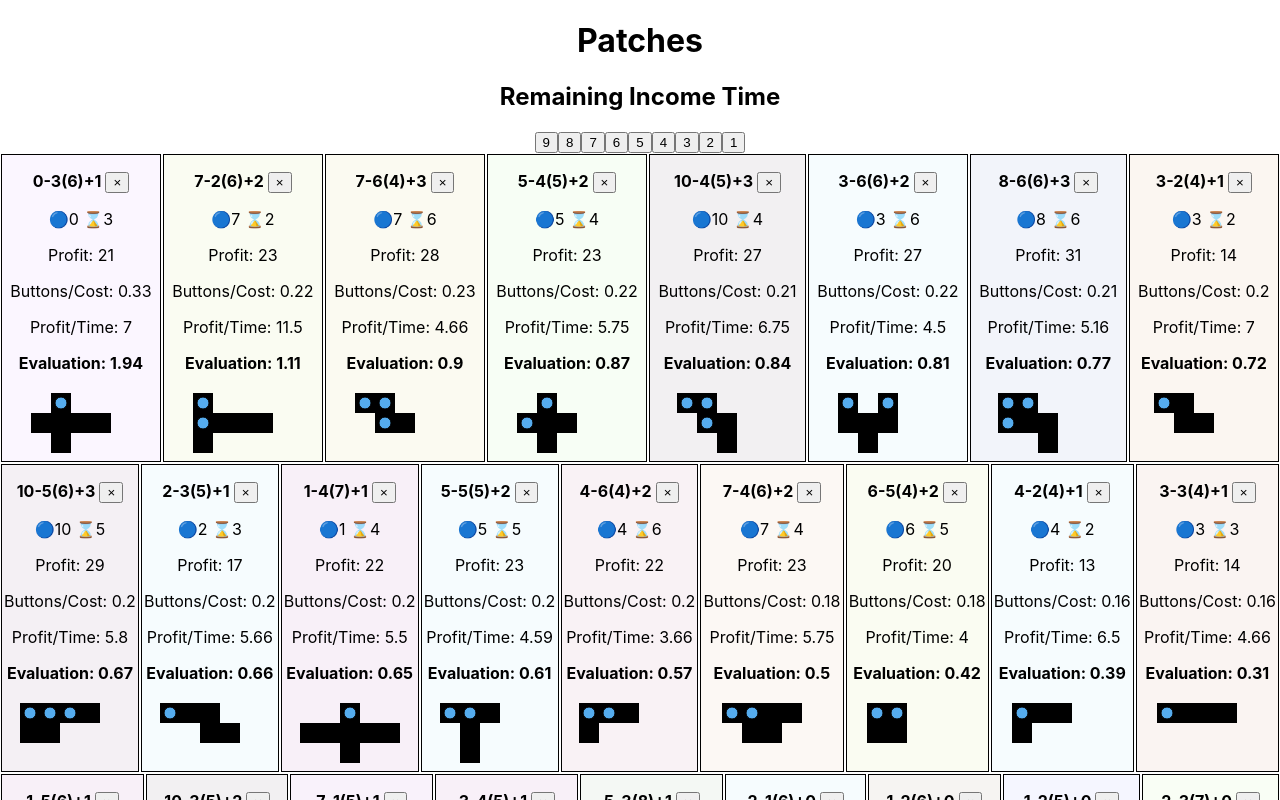
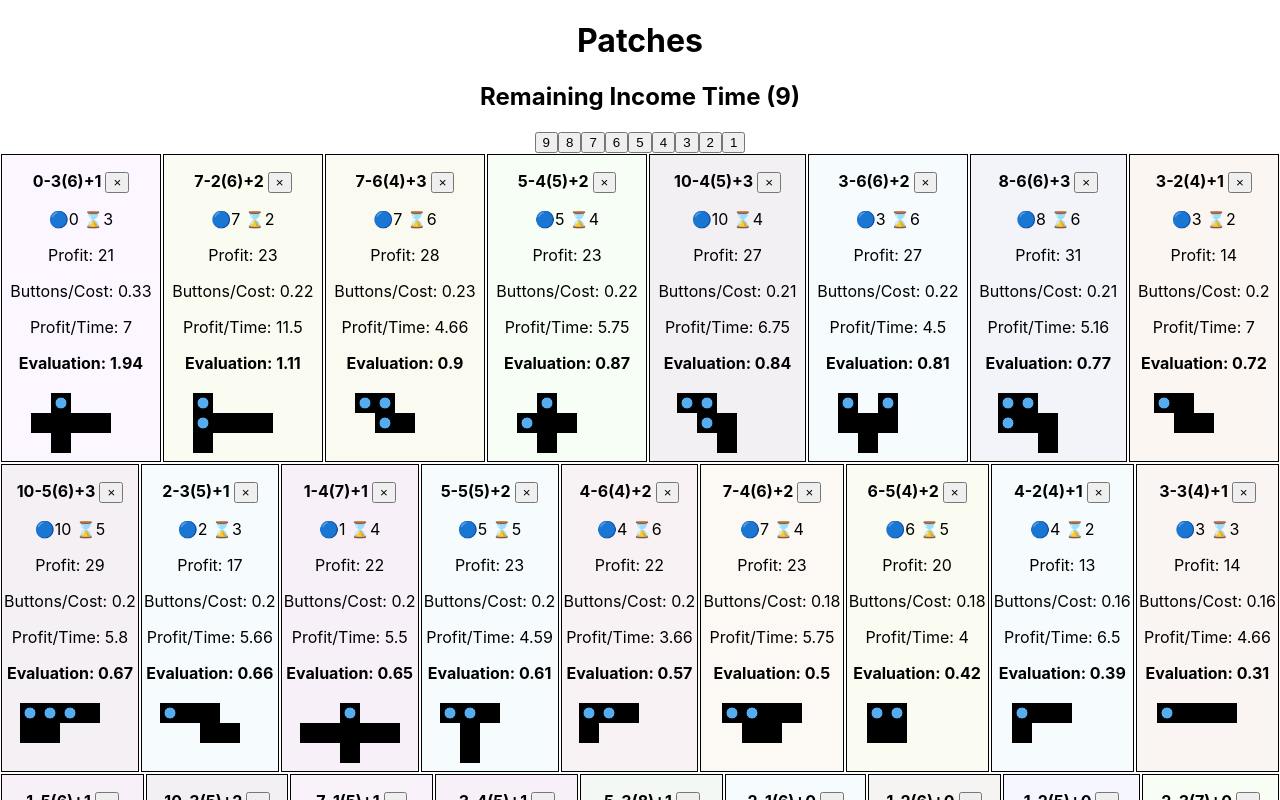
Before and after one commit to kumackey/patchwork-calculator, a React (Create React App) app: page / in a window 1280 px wide. Shown: the top 800 px of the page. Built offline with nearby package versions, Linux system fonts and the light colour scheme.

Commit message:
show Remaining Income Time

```diff
--- a/src/App.tsx
+++ b/src/App.tsx
@@ -29,7 +29,7 @@ function App() {
     return (
         <div className="App">
             <h1>Patches</h1>
-            <h2>Remaining Income Time</h2>
+            <h2>Remaining Income Time ({remainingIncomeTimes})</h2>
             <RemainingIncomeTimesButtons resortPatches={resortPatches}/>
             <PatchList patches={patches}
                        remainingIncomeTimes={remainingIncomeTimes}
```
